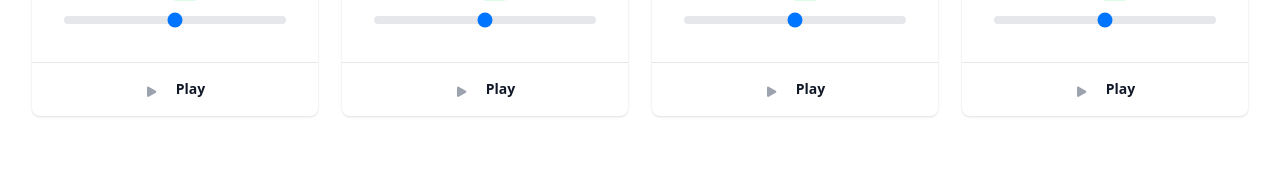
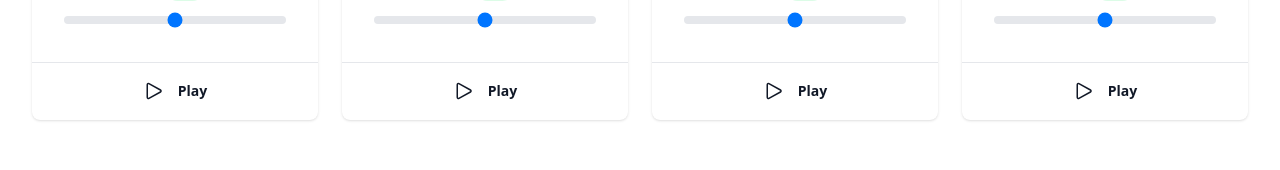
Before and after one commit to gon250/lluvia-app, a SvelteKit app: page / in a window 1280 px wide. Shown: the part 437-607 px from the top of the page. Built offline with nearby package versions, Linux system fonts and the light colour scheme.

Commit message:
fix range volume reactivity

```diff
--- a/src/routes/+page.svelte
+++ b/src/routes/+page.svelte
@@ -99,7 +99,7 @@
                         </label>
                         <input id="default-range" type="range"
                                class="w-full h-2 bg-gray-200 rounded-lg appearance-none cursor-pointer dark:bg-gray-700"
-                               min="0" max="100" value={item.volume} on:input={() => setVolume(item.name)}>
+                               min="0" max="100" bind:value={item.volume} on:input={() => setVolume(item.name)}>
                     </dd>
                 </dl>
             </div>
@@ -107,16 +107,17 @@
                 <div class="-mt-px flex divide-x divide-gray-200">
                     <div class="-ml-px flex w-0 flex-1">
                         <button on:click={() => toggleAudio(item.name)}
-                           class="relative inline-flex w-0 flex-1 items-center justify-center gap-x-3 rounded-br-lg border border-transparent py-4 text-sm font-semibold text-gray-900">
-                            <svg class="h-5 w-5 text-gray-400" viewBox="0 0 20 20" fill="currentColor"
-                                 aria-hidden="true">
-                                <path d="M21 7.5V18M15 7.5V18M3 16.811V8.69c0-.864.933-1.406 1.683-.977l7.108 4.061a1.125 1.125 0 010 1.954l-7.108 4.061A1.125 1.125 0 013 16.811z"
-                                      stroke-linecap="round" stroke-linejoin="round"></path>
-                            </svg>
+                                class="relative inline-flex w-0 flex-1 items-center justify-center gap-x-3 rounded-br-lg border border-transparent py-4 text-sm font-semibold text-gray-900">
                             {#if item.isPlaying}
-                                Pause
+                                <svg xmlns="http://www.w3.org/2000/svg" fill="none" viewBox="0 0 24 24" stroke-width="1.5" stroke="currentColor" class="w-6 h-6">
+                                    <path stroke-linecap="round" stroke-linejoin="round" d="M15.75 5.25v13.5m-7.5-13.5v13.5" />
+                                </svg>
+                                <span>Pause</span>
                             {:else}
-                                Play
+                                <svg xmlns="http://www.w3.org/2000/svg" fill="none" viewBox="0 0 24 24" stroke-width="1.5" stroke="currentColor" class="w-6 h-6">
+                                    <path stroke-linecap="round" stroke-linejoin="round" d="M5.25 5.653c0-.856.917-1.398 1.667-.986l11.54 6.348a1.125 1.125 0 010 1.971l-11.54 6.347a1.125 1.125 0 01-1.667-.985V5.653z" />
+                                </svg>
+                                <span>Play</span>
                             {/if}
                         </button>
                     </div>
```
